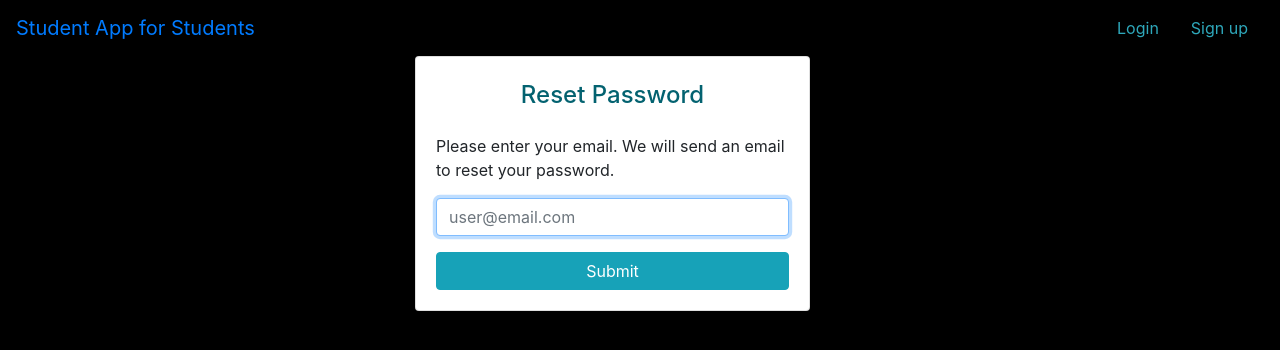
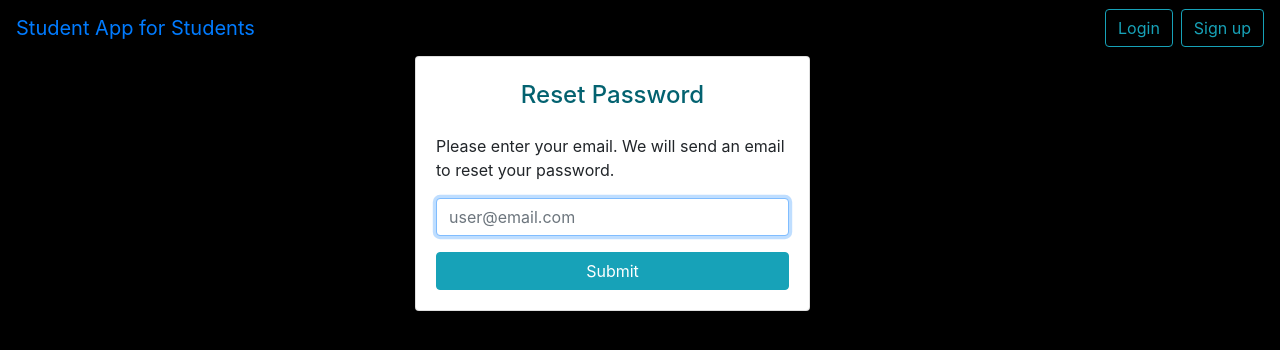
Before and after one commit to ishdpk/student-app, a Flask app: page /reset in a window 1280 px wide. Shown: the top 350 px of the page. Run offline with Flask 2, Linux system fonts and the light colour scheme; parts of the project's set-up code (start-up, migrations or seed data) failed here and were passed over; some libraries are stand-ins or nearby versions.

Commit message:
frontend design edit
buttons changed for all pages.

```diff
--- a/templates/index.html
+++ b/templates/index.html
@@ -23,7 +23,7 @@
           {% endif %}
           {% if not current_user.is_authenticated %}
           <li class="nav-item">
-            <a class="btn btn-outline-info my-2 my-sm-0" href="{{ url_for('auth.login') }}" >Login</a>
+            <a class="btn btn-outline-info my-2 my-sm-0 mr-2" href="{{ url_for('auth.login') }}" >Login</a>
           </li>
           <li class="nav-item">
             <a class="btn btn-outline-info my-2 my-sm-0" href="{{ url_for('auth.signup') }}" >Sign up</a>
--- a/templates/reset.html
+++ b/templates/reset.html
@@ -22,8 +22,12 @@
         <a class="nav-link" href="{{ url_for('main.profile') }}" style="color:#2ea8bb ;">Home</a>
       {% endif %}
       {% if not current_user.is_authenticated %}
-        <a class="nav-link" href="{{ url_for('auth.login') }}" style="color:#2ea8bb ;">Login</a>
-        <a class="nav-link" href="{{ url_for('auth.signup') }}" style="color:#2ea8bb ;">Sign up</a>
+      <li class="nav-item">
+        <a class="btn btn-outline-info my-2 my-sm-0 mr-2" href="{{ url_for('auth.login') }}" >Login</a>
+      </li>
+      <li class="nav-item">
+        <a class="btn btn-outline-info my-2 my-sm-0" href="{{ url_for('auth.signup') }}" >Sign up</a>
+      </li>
       {% endif %}
       {% if current_user.is_authenticated %}
         <a class="nav-link" href="{{ url_for('auth.reset') }}" style="color:#2ea8bb ;">Reset Password</a>
```
Also changed, not shown: templates/login.html (+6 -2 lines), templates/profile.html (+6 -2 lines), templates/reset_password.html (+6 -2 lines), templates/signup.html (+6 -2 lines).
